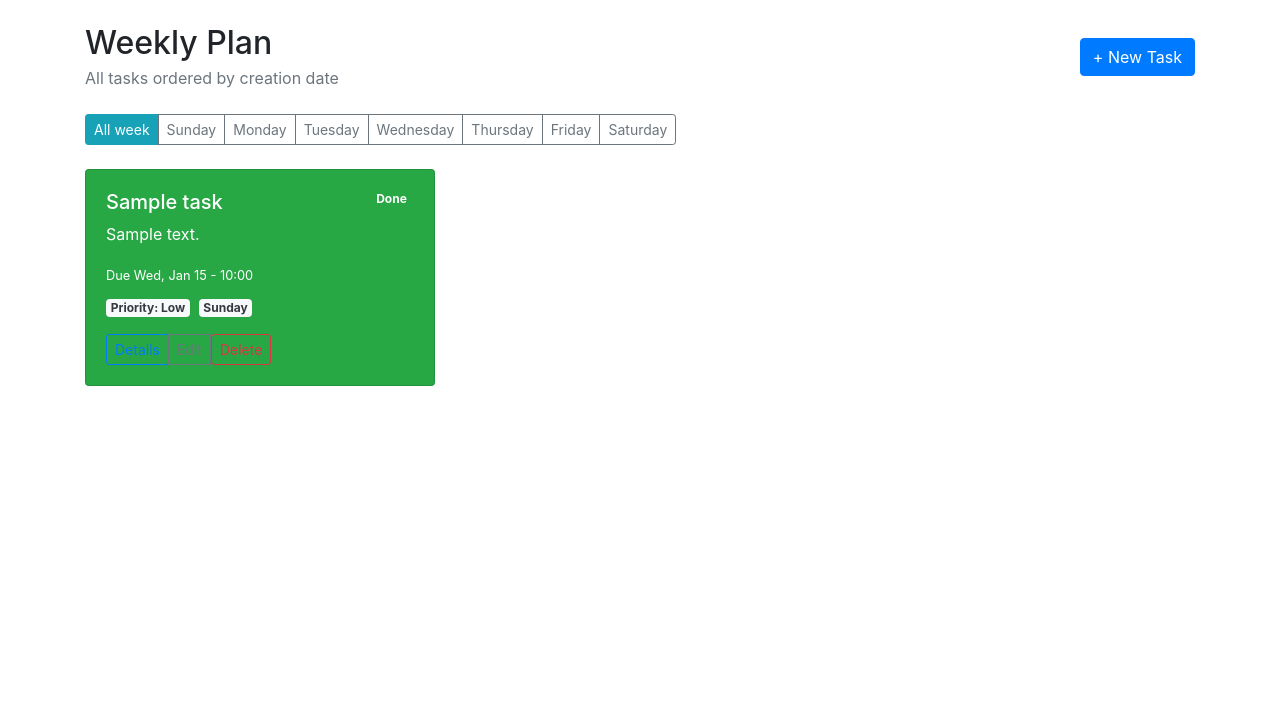
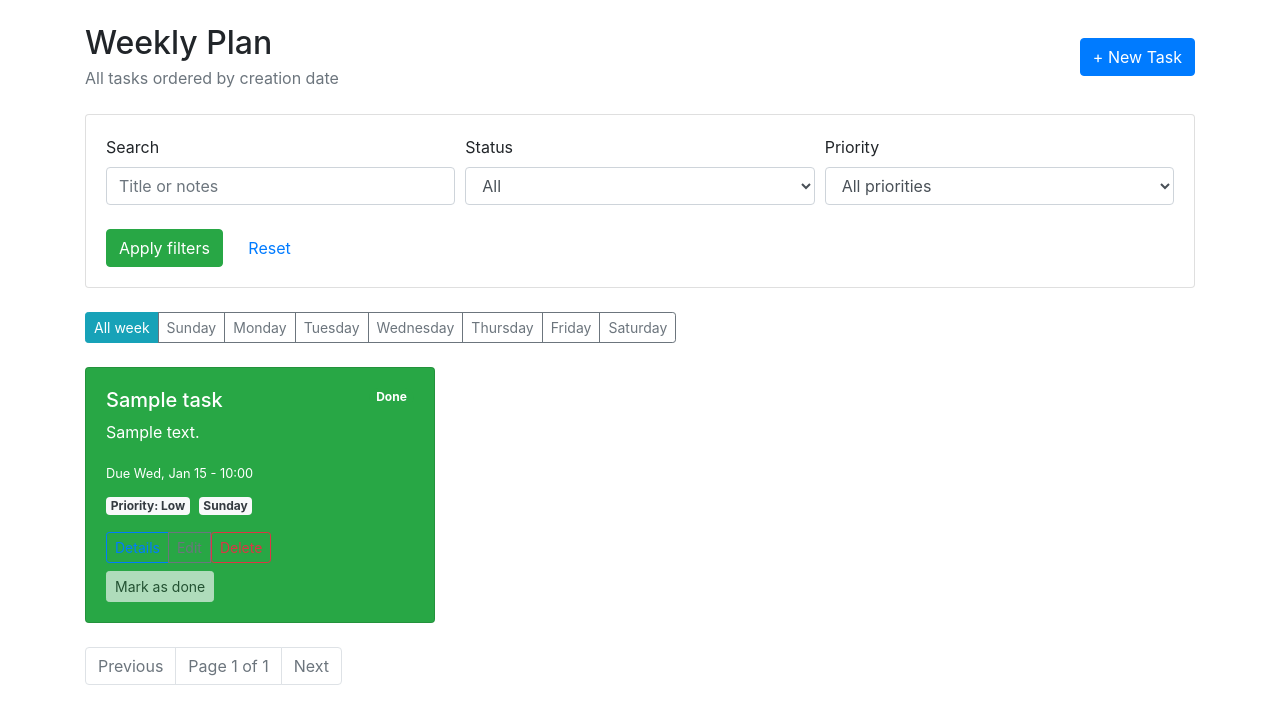
Before and after one commit to Pouyazadmehr83/TODOapp-, a Django app: page / in a window 1280 px wide. Shown: the part 56-780 px from the top of the page. Run offline with Django 5.2, Linux system fonts and the light colour scheme; a user stored in the database is signed in; tables that the repository leaves empty hold one stand-in row (values such as "Sample post"); some libraries are stand-ins or nearby versions.

Commit message:
add search and filter and readme

```diff
--- a/todo/templates/todo/home.html
+++ b/todo/templates/todo/home.html
@@ -15,17 +15,76 @@
     <a class="btn btn-primary" href="{% url 'todo:create' %}">+ New Task</a>
   </div>
 
+  <div class="card mb-4 shadow-sm">
+    <div class="card-body">
+      <!-- توضیح: فرم جستجو و فیلتر -->
+      <form method="get">
+        {% if selected_day %}
+          <input type="hidden" name="day" value="{{ selected_day }}">
+        {% endif %}
+        <div class="form-row">
+          <div class="form-group col-md-4">
+            <label for="searchInput">Search</label>
+            <input type="text"
+                   id="searchInput"
+                   name="q"
+                   value="{{ search_query }}"
+                   class="form-control"
+                   placeholder="Title or notes">
+          </div>
+          <div class="form-group col-md-4">
+            <label for="statusSelect">Status</label>
+            <select id="statusSelect" name="status" class="form-control">
+              <option value="">All</option>
+              <option value="done" {% if status_filter == "done" %}selected{% endif %}>Done</option>
+              <option value="pending" {% if status_filter == "pending" %}selected{% endif %}>Pending</option>
+            </select>
+          </div>
+          <div class="form-group col-md-4">
+            <label for="prioritySelect">Priority</label>
+            <select id="prioritySelect" name="priority" class="form-control">
+              <option value="">All priorities</option>
+              {% for value, label in priority_choices %}
+                <option value="{{ value }}" {% if priority_filter == value %}selected{% endif %}>
+                  {{ label }}
+                </option>
+              {% endfor %}
+            </select>
+          </div>
+        </div>
+        <div class="mt-2">
+          <button type="submit" class="btn btn-success mr-2">Apply filters</button>
+          <a href="{% url 'todo:home' %}{% if selected_day %}?day={{ selected_day }}{% endif %}" class="btn btn-link">Reset</a>
+        </div>
+      </form>
+    </div>
+  </div>
+
   <!-- توضیح: این نوار دکمه روزهای هفته را نشان می‌دهد تا کاربر بتواند روی روز دلخواه کلیک کند -->
   <div class="btn-group flex-wrap mb-4" role="group" aria-label="Week day filter">
-    <a href="{% url 'todo:home' %}"
+    {% if query_without_day %}
+      <a href="?{{ query_without_day }}"
+         class="btn btn-sm {% if not selected_day %}btn-info{% else %}btn-outline-secondary{% endif %}">
+        All week
+      </a>
+    {% else %}
+      <a href="{% url 'todo:home' %}"
        class="btn btn-sm {% if not selected_day %}btn-info{% else %}btn-outline-secondary{% endif %}">
       All week
     </a>
+    {% endif %}
     {% for day_number, day_label in week_days %}
-      <a href="{% url 'todo:home' %}?day={{ day_number }}"
+      {% if query_without_day %}
+        <a href="?{{ query_without_day }}&day={{ day_number }}"
+           class="btn btn-sm {% if selected_day == day_number %}btn-info{% else %}btn-outline-secondary{% endif %}">
+          {{ day_label }}
+        </a>
+      {% else %}
+        <a href="{% url 'todo:home' %}?day={{ day_number }}"
          class="btn btn-sm {% if selected_day == day_number %}btn-info{% else %}btn-outline-secondary{% endif %}">
         {{ day_label }}
       </a>
+      {% endif %}
     {% endfor %}
   </div>
 
@@ -65,6 +124,12 @@
                 <button class="btn btn-outline-danger btn-sm" type="submit">Delete</button>
               </form>
             </div>
+            <form method="post" action="{% url 'todo:mark_done' task.id %}" class="mt-2">
+              {% csrf_token %}
+              <button class="btn btn-light btn-sm" type="submit" {% if task.is_done %}disabled{% endif %}>
+                Mark as done
+              </button>
+            </form>
           </div>
         </div>
         {% endwith %}
@@ -75,4 +140,36 @@
       </div>
     {% endfor %}
   </div>
+
+  {% if page_obj %}
+    <nav aria-label="Task pagination">
+      <ul class="pagination">
+        {% if page_obj.has_previous %}
+          <li class="page-item">
+            <a class="page-link"
+               href="?{% if base_query %}{{ base_query }}&{% endif %}page={{ page_obj.previous_page_number }}">
+              Previous
+            </a>
+          </li>
+        {% else %}
+          <li class="page-item disabled"><span class="page-link">Previous</span></li>
+        {% endif %}
+
+        <li class="page-item disabled">
+          <span class="page-link">Page {{ page_obj.number }} of {{ page_obj.paginator.num_pages }}</span>
+        </li>
+
+        {% if page_obj.has_next %}
+          <li class="page-item">
+            <a class="page-link"
+               href="?{% if base_query %}{{ base_query }}&{% endif %}page={{ page_obj.next_page_number }}">
+              Next
+            </a>
+          </li>
+        {% else %}
+          <li class="page-item disabled"><span class="page-link">Next</span></li>
+        {% endif %}
+      </ul>
+    </nav>
+  {% endif %}
 {% endblock %}
--- a/todo/views.py
+++ b/todo/views.py
@@ -1,5 +1,7 @@
 from django.contrib import messages
 from django.contrib.auth.decorators import login_required
+from django.core.paginator import Paginator
+from django.db.models import Q
 from django.shortcuts import get_object_or_404, redirect, render
 
 from .forms import TaskForm
@@ -16,6 +18,27 @@ def home_view(request):
     day_param = request.GET.get("day")
     selected_day = None
     selected_day_label = None
+    search_query = request.GET.get("q", "").strip()
+    priority_filter = request.GET.get("priority", "")
+    status_filter = request.GET.get("status", "")
+
+    if search_query:
+        # قابلیت جدید: جستجوی زنده بر اساس عنوان و توضیحات
+        tasks = tasks.filter(
+            Q(title__icontains=search_query) | Q(description__icontains=search_query)
+        )
+
+    if priority_filter in dict(Task.PriorityChoices.choices):
+        # قابلیت جدید: فیلتر اولویت
+        tasks = tasks.filter(priority=priority_filter)
+    else:
+        priority_filter = ""
+
+    if status_filter in ["done", "pending"]:
+        # قابلیت جدید: فیلتر وضعیت انجام شدن
+        tasks = tasks.filter(is_done=(status_filter == "done"))
+    else:
+        status_filter = ""
     if day_param:
         try:
             selected_day = int(day_param)
@@ -29,11 +52,31 @@ def home_view(request):
             else:
                 selected_day = None
 
+    paginator = Paginator(tasks, 6)
+    page_number = request.GET.get("page")
+    page_obj = paginator.get_page(page_number)
+
+    # جهت حفظ پارامترها در pagination و فیلتر روز
+    query_params = request.GET.copy()
+    dayless_query = query_params.copy()
+    dayless_query.pop("day", None)
+    dayless_query.pop("page", None)
+    query_params.pop("page", None)
+    base_query = query_params.urlencode()
+    query_without_day = dayless_query.urlencode()
+
     context = {
-        "tasks": tasks,
+        "tasks": page_obj.object_list,
+        "page_obj": page_obj,
         "week_days": WEEK_DAYS,
         "selected_day": selected_day,
         "selected_day_label": selected_day_label,
+        "search_query": search_query,
+        "priority_filter": priority_filter,
+        "status_filter": status_filter,
+        "base_query": base_query,
+        "query_without_day": query_without_day,
+        "priority_choices": Task.PriorityChoices.choices,
     }
     return render(request, "todo/home.html", context)
 
```
Also changed, not shown: README.md (added).
